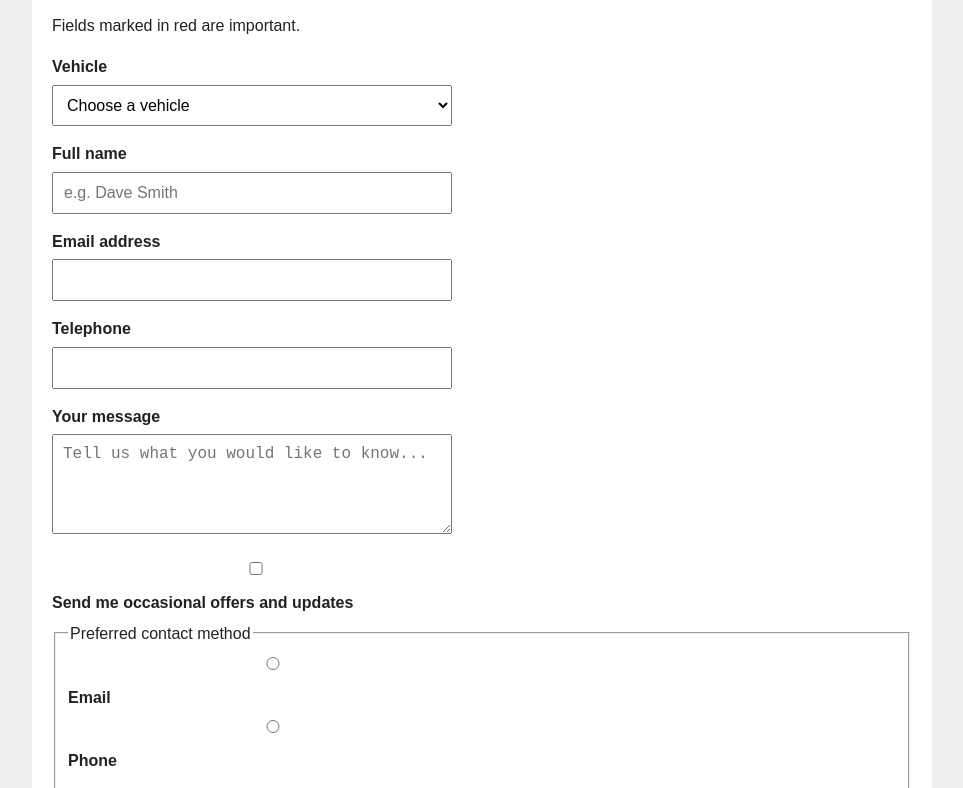
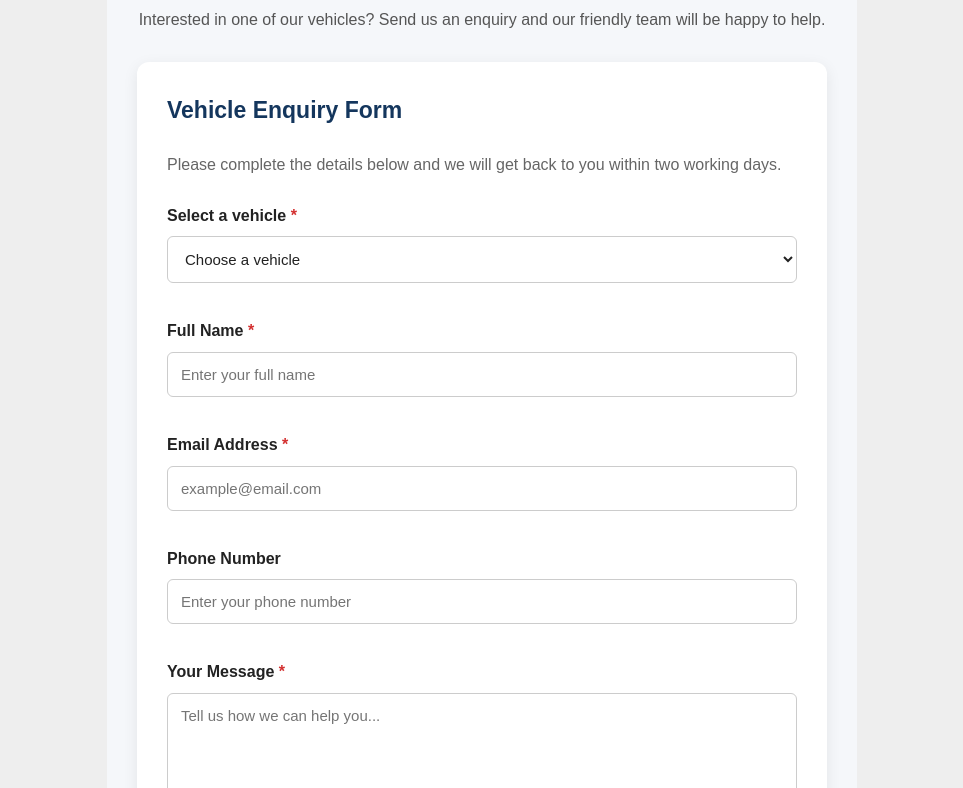
Before and after one commit to Eman258548/barrys-car-sales, a plain HTML site: page enquiry.html in a window 1280 px wide. Shown: the part 346-1134 px from the top of the page, without its empty margins (158-1121 px from the left). Drawn offline with Linux system fonts and the light colour scheme.

Commit message:
Add files via upload
added changes to enquiry page and popup massages

```diff
--- a/enquiry.html
+++ b/enquiry.html
@@ -1,20 +1,24 @@
+
 <!DOCTYPE html>
 <html lang="en">
 <head>
     <meta charset="utf-8">
+    <meta name="viewport" content="width=device-width, initial-scale=1">
     <title>Vehicle Enquiry - Barry's Car Sales</title>
     <link rel="stylesheet" href="styles.css">
     <script src="script.js" defer></script>
 </head>
+
 <body>
+
 <header>
-    <div>
     <div>
         <h1>Barry's Car Sales</h1>
         <div>Local quality used cars at sensible prices</div>
     </div>
+
     <div>Call 01707 111 222</div>
-    </div>
+
     <nav>
         <a href="index.html">Home</a>
         <a href="about.html">About</a>
@@ -22,67 +26,109 @@
     </nav>
 </header>
 
-<main>
-    <h2>Vehicle enquiry</h2>
-    <p>Complete the form below and a member of our team will contact you.</p>
-    <p>Fields marked in red are important.</p>
+<main class="enquiry-main">
+
+    <section class="enquiry-intro">
+        <h2>Let's find your next car</h2>
+        <p>
+            Interested in one of our vehicles?
+            Send us an enquiry and our friendly team
+            will be happy to help.
+        </p>
+    </section>
+
+    <section class="enquiry-card">
+
+        <h3>Vehicle Enquiry Form</h3>
+        <p class="form-description">
+            Please complete the details below and we will
+            get back to you within two working days.
+        </p>
 
         <form action="#" method="post">
-        <div>
-            <label for="car">Vehicle</label>
-            <select id="car" name="car">
+
+            <div class="form-group">
+                <label for="car">Select a vehicle <span>*</span></label>
+                <select id="car" name="car" required>
                     <option value="">Choose a vehicle</option>
-                <option>2019 Hatch 1.0</option>
-                <option>2020 Trail 1.5</option>
-                <option>2018 Audi S4</option>
-                <option>2021 City-e</option>
+                    <option value="2019 Hatch 1.0">2019 Hatch 1.0</option>
+                    <option value="General Enquiry">General Enquiry</option>
                 </select>
             </div>
 
-        <div>
-           <label for="name">Full name</label>
-           <input type="text" id="name" name="name" placeholder="e.g. Dave Smith">
+            <div class="form-group">
+                <label for="name">Full Name <span>*</span></label>
+                <input
+                    type="text"
+                    id="name"
+                    name="name"
+                    placeholder="Enter your full name"
+                    autocomplete="name"
+                    required>
             </div>
 
-        <div>
-            <label for="email">Email address</label>
-            <input type="email" id="email" name="email">
+            <div class="form-group">
+                <label for="email">Email Address <span>*</span></label>
+                <input
+                    type="email"
+                    id="email"
+                    name="email"
+                    placeholder="example@email.com"
+                    autocomplete="email"
+                    required>
             </div>
 
-        <div>
-            <label for="phone">Telephone</label>
-            <input type="tel" id="phone" name="phone">
+            <div class="form-group">
+                <label for="phone">Phone Number</label>
+                <input
+                    type="tel"
+                    id="phone"
+                    name="phone"
+                    placeholder="Enter your phone number"
+                    autocomplete="tel">
             </div>
 
-        <div>
-            <label for="message">Your message</label>
-            <textarea id="message" name="message" placeholder="Tell us what you would like to know..."></textarea>
+            <div class="form-group">
+                <label for="message">Your Message <span>*</span></label>
+                <textarea
+                    id="message"
+                    name="message"
+                    placeholder="Tell us how we can help you..."
+                    rows="5"
+                    required></textarea>
             </div>
 
-        <div>
-            <input type="checkbox" id="updates" name="updates">
-            <label for="updates">Send me occasional offers and updates</label>
+            <div class="form-group">
+                <label for="contact">Preferred Contact Method</label>
+                <select id="contact" name="contact">
+                    <option value="">Select your preference</option>
+                    <option value="email">Email</option>
+                    <option value="phone">Phone</option>
+                </select>
             </div>
 
-        <fieldset>
-            <legend>Preferred contact method</legend>
+            <p class="required-note">
+                * Required fields
+            </p>
 
-            <input type="radio" id="contact-email" name="contact" value="email">
-            <label for="contact-email">Email</label>
+            <button type="submit">Send Enquiry</button>
 
-            <input type="radio" id="contact-phone" name="contact" value="phone">
-            <label for="contact-phone">Phone</label>
-        </fieldset>
+        </form>
 
-        <button type="submit">SUBMIT</button>
-    </form>
         <p id="form-status" role="status" aria-live="polite"></p>
 
-    <p>We aim to respond within two working days.</p>
+    </section>
+
+    <p class="response-note">
+        We aim to respond to all enquiries within two working days.
+    </p>
+
 </main>
 
 <footer>
-    Barry's Car Sales · 15 Chipmunk Close, Hatfield, Hertfordshire · 01707 111 222
+    Barry's Car Sales · 15 Chipmunk Close, Hatfield,
+    Hertfordshire · 01707 111 222
 </footer>
+
 </body>
 </html>
```
Lines whose indentation alone changed are shown as unchanged.
